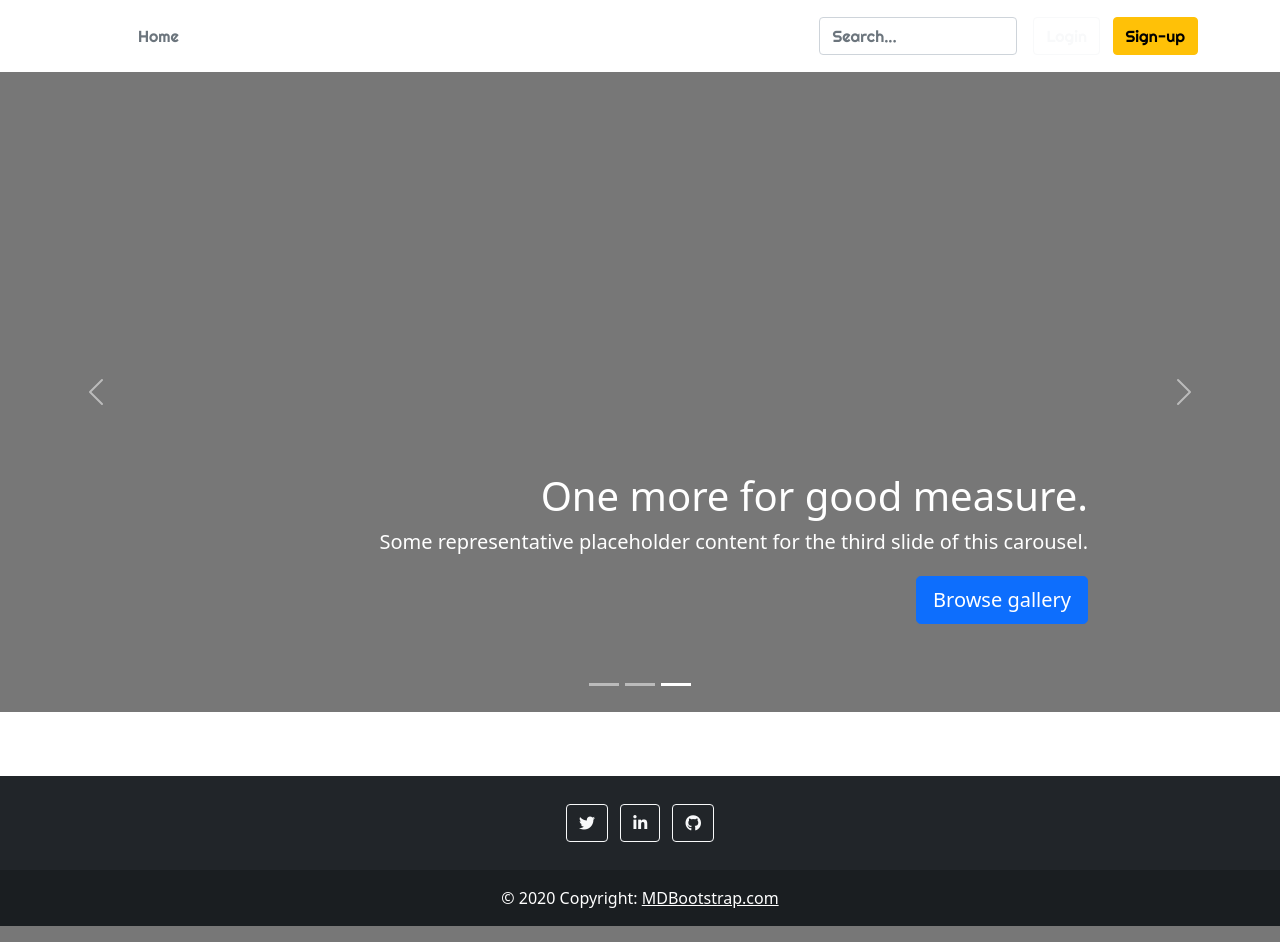
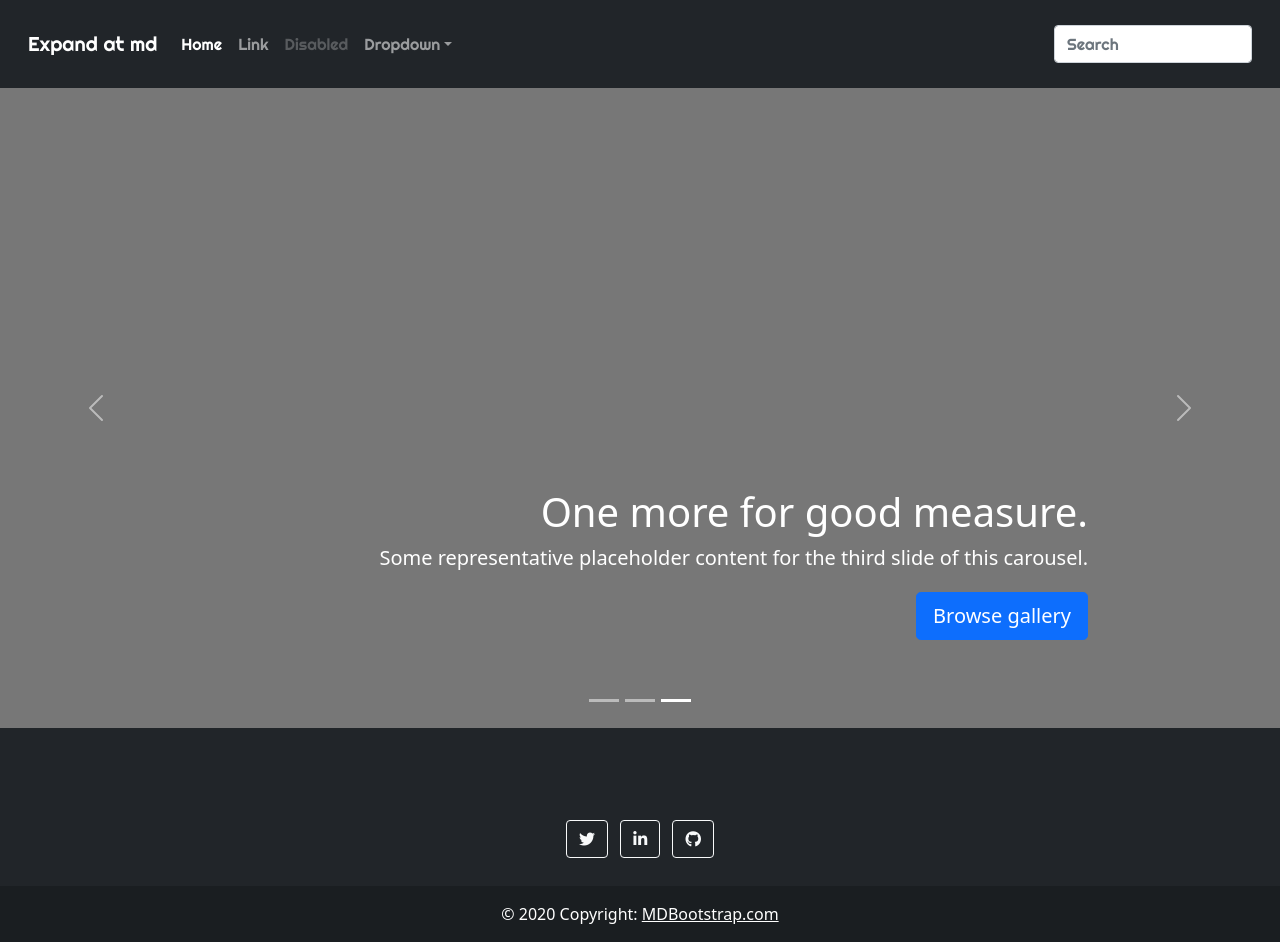
Before and after one commit to QuadlcorE/Gamepwanet, a Python web app: template templates/index.html in a window 1280 px wide. Run offline with Jinja, Linux system fonts and the light colour scheme; the template is opened without the code that fills it, so the values that code supplies are empty; some libraries are stand-ins or nearby versions.

Commit message:
Fixed the irresponsive nature of the images when the window is resized. Changed the colour of the <body>. Replaced the nav-bar.

```diff
--- a/static/stylesheet.css
+++ b/static/stylesheet.css
@@ -16,8 +16,10 @@ header
 
 .background-img
 {
-    max-width:100%;
-    max-height:auto;
+    width:100%;
+    height:100%;
+    object-fit: cover;
+    object-position: center;
 }
 
 .image-holder
--- a/templates/index.html
+++ b/templates/index.html
@@ -13,9 +13,7 @@
             <div class="carousel-inner">
 
               <div class="carousel-item">
-                <div class="image-holder">
                   <img class="background-img" src="https://media.rawg.io/media/games/cd0/cd074f3f6045297cda9ad077273c09b6.jpg">
-                </div>
                 <div class="container">
                   <div class="carousel-caption text-start">
                     <h1>Example headline.</h1>
--- a/templates/layout.html
+++ b/templates/layout.html
@@ -22,9 +22,10 @@
         <link rel="icon" href="https://cdn-icons-png.flaticon.com/512/1722/1722368.png" type="image/x-icon">
     </head>
 
-    <body >
+    <body class="bg-dark">
 
         <header class="p-3 text-bg-dark">
+            <!--
             <div class="container">
               <div class="d-flex flex-wrap align-items-center justify-content-center justify-content-lg-start">
                 <a href="/" class="d-flex align-items-center mb-2 mb-lg-0 text-white text-decoration-none">
@@ -49,6 +50,70 @@
                 </div>
               </div>
             </div>
+            -->
+
+            <!--
+            <nav class="navbar navbar-expand-md navbar-light bg-dark ">
+                <div class="container-fluid">
+                    <div class="d-flex justify-content-start">
+                        <img src=https://cdn-icons-png.flaticon.com/512/1722/1722368.png alt="" height="30" width="30" style="margin: 5px">
+                        <a class="navbar-brand" href="/">Gamepwanet</a>
+                        <!--img src="https://icons.iconarchive.com/icons/double-j-design/super-mono-3d/128/game-controller-icon.png" alt="" height="24" width="30"
+                    </div>
+                <div class="d-flex justify-content-center">
+                    <a class="nav-link active" aria-current="page" href="#">Games</a>
+                    <a class="nav-link active" aria-current="page" href="#">Characters</a>
+                    <a class="nav-link active" aria-current="page" href="#">Community</a>
+
+                </div>
+                <div class="d-flex justify-content-end">
+                    <div class="input-group mb-3">
+                        <form method="post">
+                            <div >
+                                <button class="btn btn-dark btn-sm" type="button" style="margin-top: 20px; background: #000000 ">sign up</button>
+                                <button class="btn btn-dark btn-sm" type="button" style="margin-top: 20px; background: #000000;">log in</button>
+                              </div>
+                        </form>
+                    </div>
+
+                </div>
+                </div>
+            </nav> -->
+
+            <nav class="navbar navbar-expand-md navbar-dark bg-dark" aria-label="Fourth navbar example">
+                <div class="container-fluid">
+                  <a class="navbar-brand" href="#">Expand at md</a>
+                  <button class="navbar-toggler" type="button" data-bs-toggle="collapse" data-bs-target="#navbarsExample04" aria-controls="navbarsExample04" aria-expanded="false" aria-label="Toggle navigation">
+                    <span class="navbar-toggler-icon"></span>
+                  </button>
+
+                  <div class="collapse navbar-collapse" id="navbarsExample04">
+                    <ul class="navbar-nav me-auto mb-2 mb-md-0">
+                      <li class="nav-item">
+                        <a class="nav-link active" aria-current="page" href="#">Home</a>
+                      </li>
+                      <li class="nav-item">
+                        <a class="nav-link" href="#">Link</a>
+                      </li>
+                      <li class="nav-item">
+                        <a class="nav-link disabled">Disabled</a>
+                      </li>
+                      <li class="nav-item dropdown">
+                        <a class="nav-link dropdown-toggle" href="#" data-bs-toggle="dropdown" aria-expanded="false">Dropdown</a>
+                        <ul class="dropdown-menu">
+                          <li><a class="dropdown-item" href="#">Action</a></li>
+                          <li><a class="dropdown-item" href="#">Another action</a></li>
+                          <li><a class="dropdown-item" href="#">Something else here</a></li>
+                        </ul>
+                      </li>
+                    </ul>
+                    <form role="search">
+                      <input class="form-control" type="search" placeholder="Search" aria-label="Search">
+                    </form>
+                  </div>
+                </div>
+              </nav>
+
           </header>
 
         <!--<header>
```
